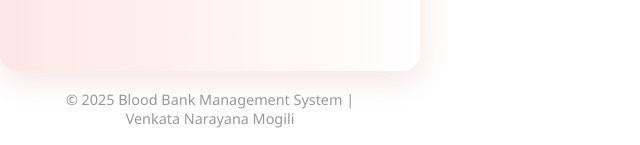
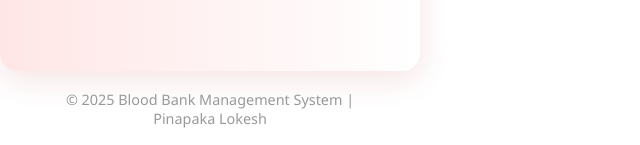
Before and after one commit to lokesh-8599/blood-bank, a plain HTML site: page blood_bank_system/client/index.html in a window 1280 px wide. Shown: the part 729-874 px from the top of the page, 0-640 px from the left. Drawn offline with Linux system fonts and the light colour scheme; files that its build step writes are made by us from their sources.

Commit message:
Update index.html

```diff
--- a/blood_bank_system/client/index.html
+++ b/blood_bank_system/client/index.html
@@ -101,7 +101,7 @@
   </div>
 
   <footer>
-    &copy; 2025 Blood Bank Management System | Venkata Narayana Mogili
+    &copy; 2025 Blood Bank Management System | Pinapaka Lokesh
   </footer>
 </body>
 </html>
```
